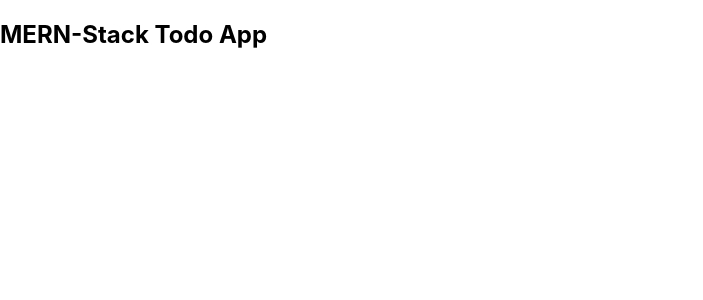
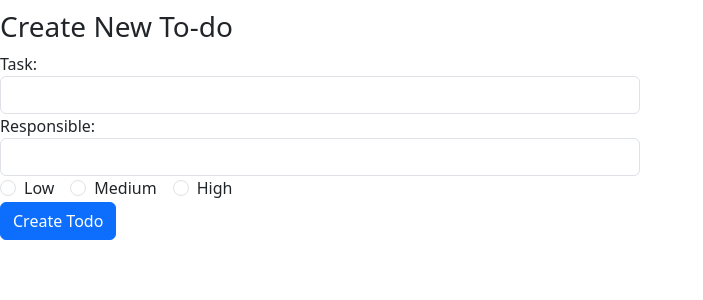
Before and after one commit to maridgarcia/mern-todo-app, a React (Create React App) app: page /create in a window 1280 px wide. Shown: the top 300 px of the page, without its empty margins (0-703 px from the left). Built offline with nearby package versions, Linux system fonts and the light colour scheme.

Commit message:
chore: componente CreateTodo

```diff
--- a/package.json
+++ b/package.json
@@ -6,6 +6,7 @@
     "@testing-library/jest-dom": "^5.16.5",
     "@testing-library/react": "^13.4.0",
     "@testing-library/user-event": "^13.5.0",
+    "bootstrap": "^5.3.0",
     "react": "^18.2.0",
     "react-dom": "^18.2.0",
     "react-router-dom": "^6.14.0",
--- a/src/App.css
+++ /dev/null
@@ -1,38 +0,0 @@
-.App {
-  text-align: center;
-}
-
-.App-logo {
-  height: 40vmin;
-  pointer-events: none;
-}
-
-@media (prefers-reduced-motion: no-preference) {
-  .App-logo {
-    animation: App-logo-spin infinite 20s linear;
-  }
-}
-
-.App-header {
-  background-color: #282c34;
-  min-height: 100vh;
-  display: flex;
-  flex-direction: column;
-  align-items: center;
-  justify-content: center;
-  font-size: calc(10px + 2vmin);
-  color: white;
-}
-
-.App-link {
-  color: #61dafb;
-}
-
-@keyframes App-logo-spin {
-  from {
-    transform: rotate(0deg);
-  }
-  to {
-    transform: rotate(360deg);
-  }
-}
--- a/src/App.js
+++ b/src/App.js
@@ -4,17 +4,19 @@ import CreateTodo from "./components/CreateTodo"
 import EditTodo from "./components/EditTodo"
 import { BrowserRouter as Router, Route, Routes, Link } from "react-router-dom";
 
+import "bootstrap/dist/css/bootstrap.min.css";
+
 class App extends Component {
   render() {
     return (
       <Router>
-        <div className="container">
+        {/* <div className="container">
           <h2>MERN-Stack Todo App</h2>
-        </div>
+        </div> */}
         <Routes>
-          <Route exact path="/" element={TodoList}></Route>
-          <Route path="/create" element={CreateTodo}></Route>
-          <Route path="/edit/:id" element={EditTodo}></Route>
+          <Route exact path="/" element={<TodoList/>}></Route>
+          <Route path="/create" exact element={<CreateTodo/>}></Route>
+          <Route path="/edit/:id" element={<EditTodo/>}></Route>
         </Routes>
       </Router>
     );
--- a/src/components/CreateTodo.jsx
+++ b/src/components/CreateTodo.jsx
@@ -1,11 +1,120 @@
 import React, { Component } from "react";
+import InputText from "./InputText";
+import InputRadio from "./InputRadio";
 
-export default class TodoList extends Component {
-    render() {
-        return (
-            <div className="todo_list_container">
-                Create to-do
-            </div>
-        );
-    }
+// import PropTypes from 'prop-types';
+
+export default class CreateTodo extends Component {
+  constructor(props) {
+    super();
+
+    this.state = {
+      task: "",
+      responsible: "",
+      priority: "",
+      completed: false,
+    };
+  }
+  handleOnChange = ({ target }) => {
+    const { name, value } = target;
+    this.setState({ [name]: value });
+  };
+
+  onChangePriority = ({ target }) => {
+    const { value } = target;
+    this.setState({ priority: value });
+  };
+
+  handleSubmit = (e) => {
+    e.preventDefault();
+    console.log(`Form submitted!!`);
+    console.log(`Todo description: ${this.state.task}`);
+    console.log(`Todo responsible: ${this.state.responsible}`);
+    console.log(`Todo description: ${this.state.priority}`);
+    this.setState({
+      task: "",
+      responsible: "",
+      priority: "",
+      completed: false,
+    });
+  };
+
+  render() {
+    const { task, responsible, priority } = this.state;
+    return (
+      <div style={{ marginTop: 10 }}>
+        <h3>Create New To-do</h3>
+        <form onSubmit={this.handleSubmit} className="create">
+          <div className="form-group">
+            <InputText
+              className="form-control w-50"
+              value={task}
+              name="task"
+              label="Task:"
+              handleOnChange={this.handleOnChange}
+            />
+          </div>
+          <InputText
+            className="form-control w-50"
+            value={responsible}
+            name="responsible"
+            label="Responsible:"
+            handleOnChange={this.handleOnChange}
+          />
+
+          <div className="form-check form-check-inline">
+            <InputRadio
+              className="form-check-input"
+              name="priorityOptions"
+              type="radio"
+              id="priorityLow"
+              value="Low"
+              checked={priority === "Low"}
+              handleOnChange={this.onChangePriority}
+            />
+            <label className="form-check-label" htmlFor="priorityLow">
+              Low
+            </label>
+          </div>
+
+          <div className="form-check form-check-inline">
+            <InputRadio
+              className="form-check-input"
+              name="priorityOptions"
+              type="radio"
+              id="priorityMedium"
+              value="Medium"
+              checked={priority === "Medium"}
+              handleOnChange={this.onChangePriority}
+            />
+            <label className="form-check-label" htmlFor="priorityMedium">
+              Medium
+            </label>
+          </div>
+
+          <div className="form-check form-check-inline">
+            <InputRadio
+              className="form-check-input"
+              name="priorityOptions"
+              type="radio"
+              id="priorityHigh"
+              value="High"
+              checked={priority === "High"}
+              handleOnChange={this.onChangePriority}
+            />
+            <label className="form-check-label" htmlFor="priorityHigh">
+              High
+            </label>
+          </div>
+          <div className="form-group">
+            <input
+              type="submit"
+              value="Create Todo"
+              className="btn btn-primary"
+            />
+          </div>
+        </form>
+      </div>
+    );
+  }
 }
--- /dev/null
+++ b/src/components/InputRadio.jsx
@@ -0,0 +1,18 @@
+import React, { Component } from "react";
+
+export default class InputRadio extends Component {
+    render() {
+        const { name, className, type, value, checked, id, handleOnChange } = this.props;
+        return (
+            <input
+              className={ className }
+              name={ name }
+              type= { type }
+              value={ value }
+              checked={ checked }
+              id={ id }
+              onChange={ handleOnChange }
+            />
+        );
+      }
+}
--- /dev/null
+++ b/src/components/InputText.jsx
@@ -0,0 +1,19 @@
+import React, { Component } from "react";
+
+export default class Input extends Component {
+    render() {
+        const { label, name, task, handleOnChange, className } = this.props;
+        return (
+          <div className="form-group">
+          <label htmlFor="task">{ label } </label>
+            <input
+              name={ name }
+              type="text"
+              value={ task }
+              onChange={ handleOnChange }
+              className={ className }
+              />
+          </div>
+        );
+      }
+}
```
Also changed, not shown: 1 other file (tests, documents, lock files or other folders).
